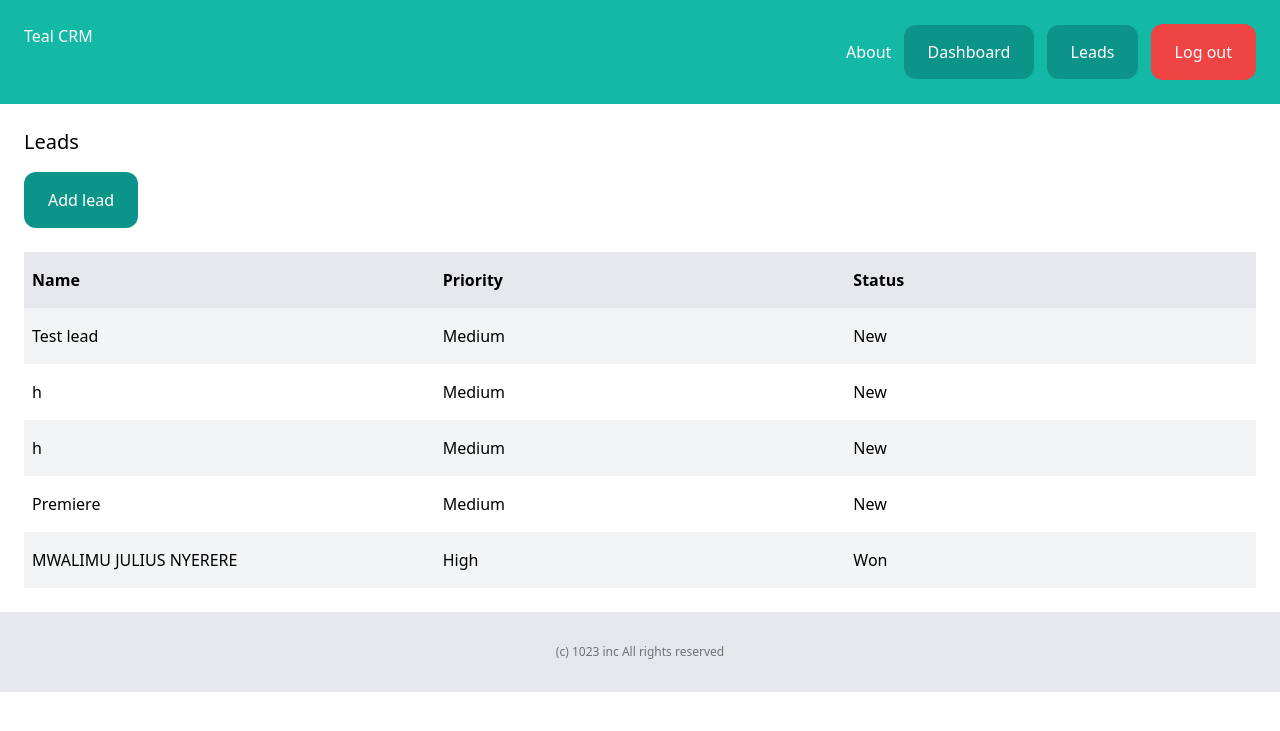
After one commit to 1023LLC/Teal-CRM, a Django app: page /dashboard/leads/ in a window 1280 px wide. The commit adds this page. Shown: the top 731 px of the page. Run offline with Django 5.2, Linux system fonts and the light colour scheme; a user stored in the database is signed in; data comes from the database, SQL or seed files in the repository; both versions use the stored data as it was after the commit; some libraries are stand-ins or nearby versions.

Commit message:
Implemented List Leads Functionality

```diff
--- a/core/templates/core/base.html
+++ b/core/templates/core/base.html
@@ -20,10 +20,11 @@
             class="py-4 px-6 bg-teal-600 text-white rounded-xl hover:bg-orange-400 transition duration-500 ease-in-out"
             >Dashboard</a
           >
+
           <a
-            href="{% url 'lead:add_lead' %}"
+            href="{% url 'lead:leads_list' %}"
             class="py-4 px-6 bg-teal-600 text-white rounded-xl hover:bg-orange-400 transition duration-500 ease-in-out"
-            >Add lead</a
+            >Leads</a
           >
           <form method="post" action="{% url 'userprofile:logout' %}" style="display: inline;">
             {% csrf_token %}
--- /dev/null
+++ b/lead/templates/lead/leads_list.html
@@ -0,0 +1,29 @@
+{% extends 'core/base.html' %}
+
+{% block title %}Leads{% endblock %}
+
+
+{% block content %}
+    <div class="py-6 px-6">
+        <h1 class="mb-4 text-xl">Leads</h1>
+
+        <a
+            href="{% url 'lead:add_lead' %}"
+            class="inline-block py-4 px-6 bg-teal-600 text-white rounded-xl hover:bg-orange-400 transition duration-500 ease-in-out"
+            >Add lead</a
+        >
+
+        <div class="mt-6 flex justify-between">
+            <p class="py-4 px-2 bg-gray-200 font-semibold w-full">Name</p>
+            <p class="py-4 px-2 bg-gray-200 font-semibold w-full">Priority</p>
+            <p class="py-4 px-2 bg-gray-200 font-semibold w-full">Status</p>
+        </div>
+        {% for lead in leads %}
+            <div class="flex justify-between">
+                <p class="py-4 px-2 w-full {% cycle 'bg-gray-100' '' %}">{{ lead.name }}</p>
+                <p class="py-4 px-2 w-full {% cycle 'bg-gray-100' '' %}">{{ lead.get_priority_display }}</p>
+                <p class="py-4 px-2 w-full {% cycle 'bg-gray-100' '' %}">{{ lead.get_status_display }}</p>
+            </div>
+        {% endfor %}
+    </div>
+{% endblock %}
--- a/lead/urls.py
+++ b/lead/urls.py
@@ -5,5 +5,6 @@ from . import views
 app_name = 'lead'
 
 urlpatterns = [
+    path('', views.leads_list, name='leads_list'),
     path('add-lead/', views.add_lead, name='add_lead')
 ]
--- a/lead/views.py
+++ b/lead/views.py
@@ -3,7 +3,15 @@ from django.shortcuts import render, redirect
 from django.contrib.auth.decorators import login_required
 
 from .forms import AddLeadForm
+from .models import Lead
 
+
+
+@login_required
+def leads_list(request):
+    leads = Lead.objects.filter(created_by=request.user)
+
+    return render(request, 'lead/leads_list.html', {'leads':leads})
 
 
 @login_required
```
Also changed, not shown: db.sqlite3.
